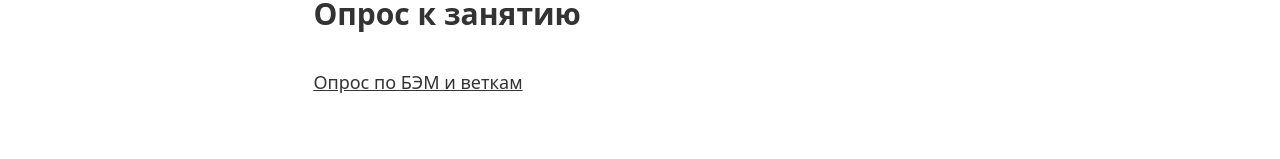
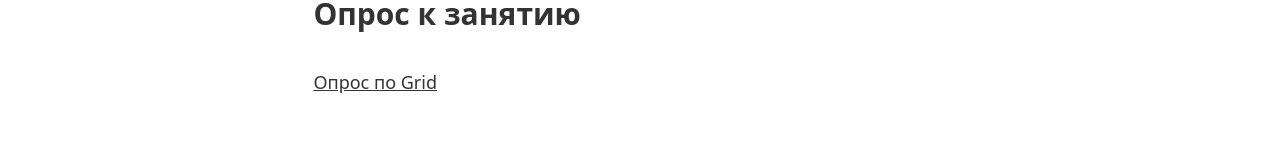
Before and after one commit to slavaver/web-course-site, an Astro site: page / in a window 1280 px wide. Shown: the part 406-565 px from the top of the page. Built offline with nearby package versions, Linux system fonts and the light colour scheme; Astro itself is replaced by a stand-in of ours.

```diff
--- a/src/pages/index.astro
+++ b/src/pages/index.astro
@@ -31,7 +31,10 @@
     <main class="prose lg:prose-lg container mx-auto flex-grow px-2 py-12">
       <h1 class="text-center">Основы веб-разработки на стороне клиента</h1>
       <h2>Опрос к занятию</h2>
-      <a href="https://forms.yandex.ru/u/64010a74c769f13048749140/">Опрос по БЭМ и веткам</a>
+      <a href="https://forms.yandex.ru/u/640a23a684227c071820031e/"
+        >Опрос по Grid</a
+      >
+      <!-- <a href="https://forms.yandex.ru/u/64010a74c769f13048749140/">Опрос по БЭМ и веткам</a> -->
       <h2>Лабораторные работы</h2>
       <ol class="columns">
         <li><a href="/web-course-site/labs/laba21">BEM и ветвление</a></li>
```
